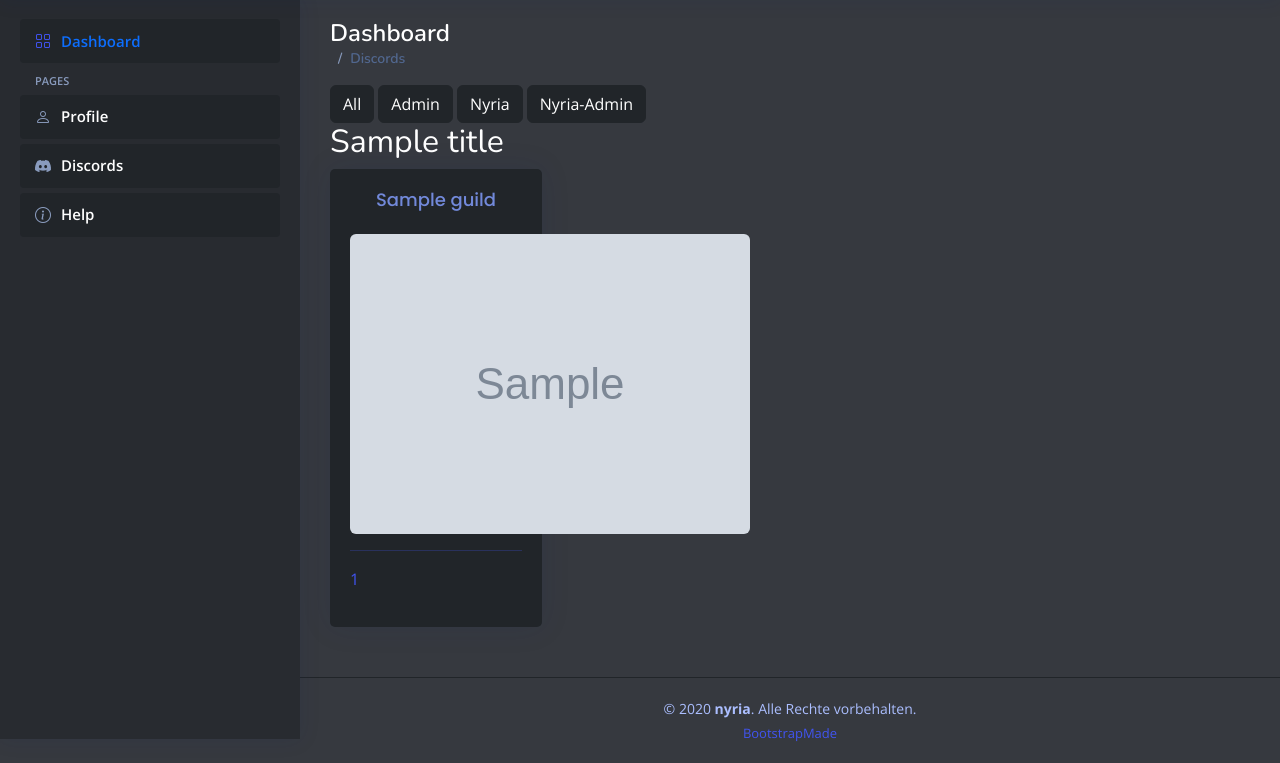
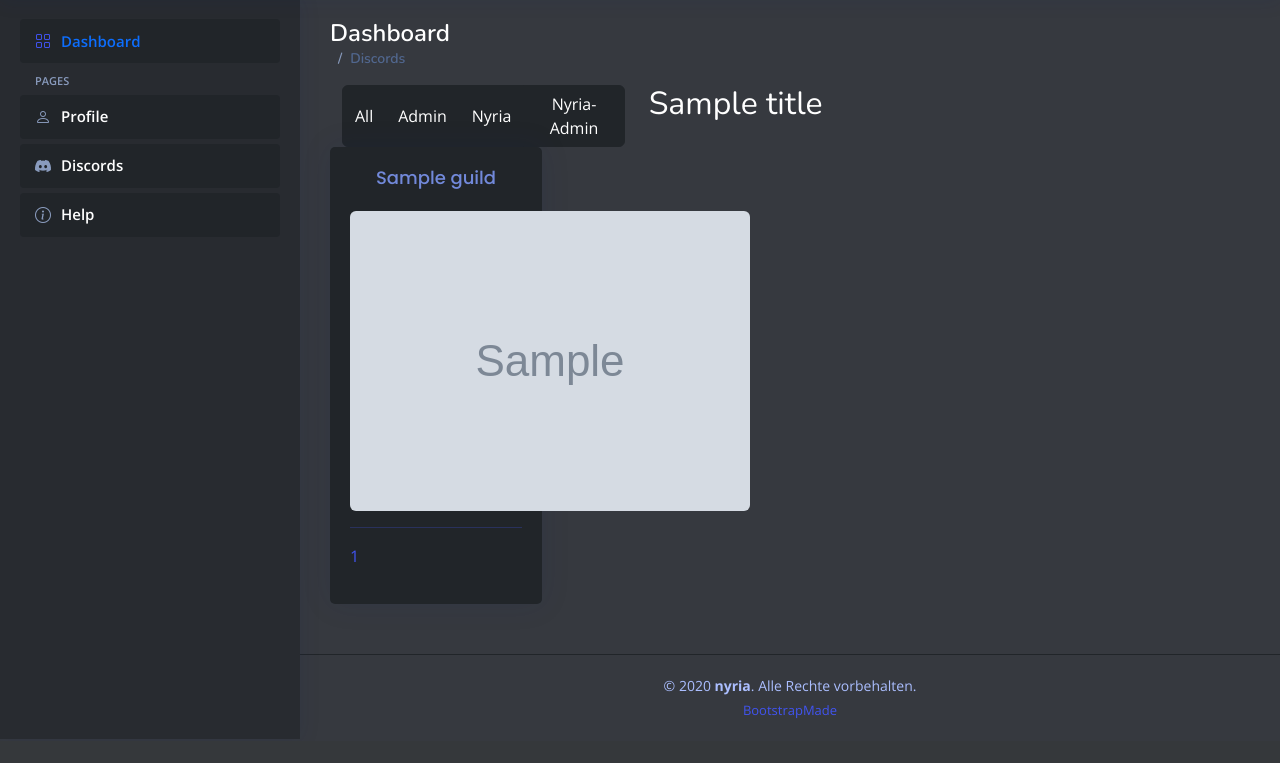
Before and after one commit to Nyria-Development/Website-Nyria, a Django app: template templates/allGuilds.html in a window 1280 px wide. Shown: the part 61-824 px from the top of the page. After the commit the page ends 800 px from the top, so only its background shows below. Run offline with Django 3.2, Linux system fonts and the light colour scheme; the template is opened without the code that fills it: most values are stand-ins (such as "Sample title", 1, 10 or a date in 2020); grey boxes marked "Sample" are stand-in pictures; some libraries are stand-ins or nearby versions.

Commit message:
update: allGuilds.html angepasst.

```diff
--- a/app.py
+++ b/app.py
@@ -21,7 +21,7 @@ class WebsiteNyria(Flask):
             self.bot_url = self.__config["BOT_URL"]
             self.__secret_key = self.__config["SECRET_KEY"]
 
-            self.nyria_guilds = [35184372088831, 533319983388819467, 1043477521473212547] #später anpassen
+            self.nyria_guilds = [1078731236098449408, 533319983388819467, 1043477521473212547] #später anpassen
 
         self.load_guild_database_info()
 
--- a/templates/allGuilds.html
+++ b/templates/allGuilds.html
@@ -53,14 +53,24 @@
       </nav>
     </div><!-- End Page Title -->
 
+    <div class="container">
+      <div class="row">
+        <div class="col-4">
           <form method="post">
+            <div class="btn-group mr-2" role="group" aria-label="Second group">
               <button name="sb" value="0" class="btn btn-dark">All</button>
               <button name="sb" value="1" class="btn btn-dark">Admin</button>
               <button name="sb" value="2" class="btn btn-dark">Nyria</button>
               <button name="sb" value="3" class="btn btn-dark">Nyria-Admin</button>
+            </div>
           </form>
+        </div>
+        <div class="col-8">
+          <h2>{{title}}</h2>
+        </div>
+      </div>
+    </div>
 
-    <h2>{{title}}</h2>
     <section class="section">
       <div class="row">
         {% for guild in guilds %}
```
Lines whose indentation alone changed are shown as unchanged.
